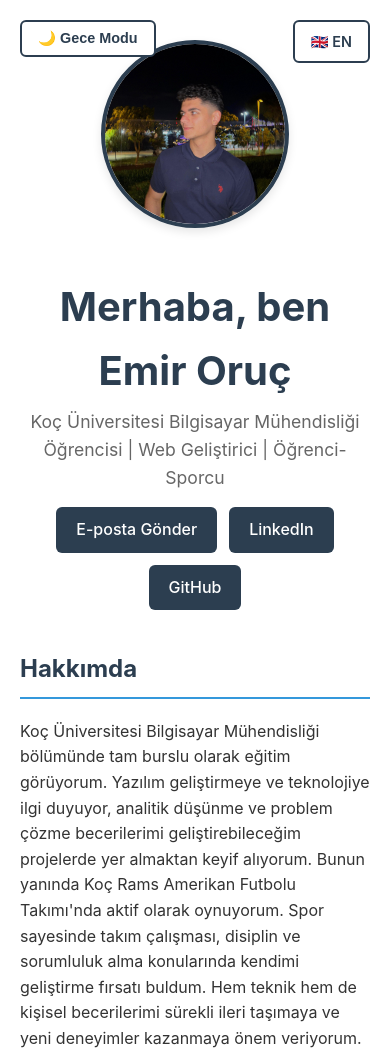
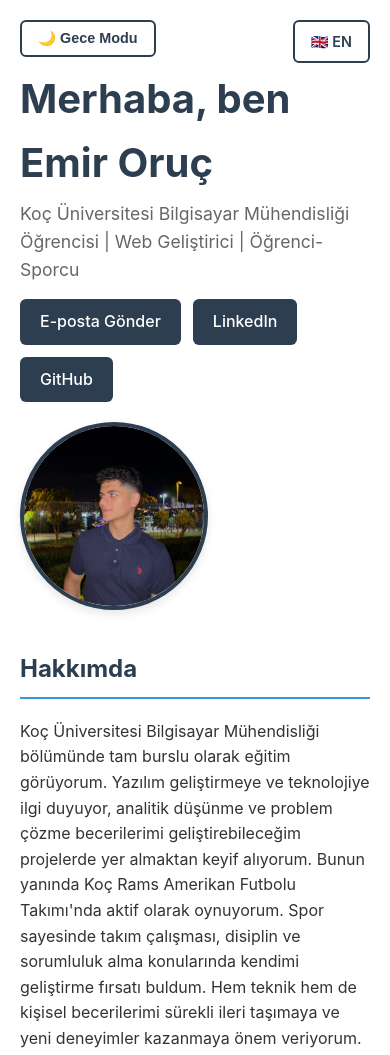
Before and after one commit to eoruc24/eoruc24.github.io, a plain HTML site: page index.html in a window 390 px wide. Shown: the top 1055 px of the page. Drawn offline with Linux system fonts and the light colour scheme.

Commit message:
Mobil için koyu/açık mod düzeltildi

```diff
--- a/style.css
+++ b/style.css
@@ -194,13 +194,20 @@ footer {
 
 /* Responsive Tasarım */
 @media (max-width: 600px) {
-    .profil-baslik {
-        text-align: center;
-        flex-direction: column-reverse;
+    #tema-degistir,
+    #dil-degistir {
+        top: 10px;
+        padding: 6px 10px;
+        font-size: 0.75rem;
+        border-width: 1px;
     }
 
-    .iletisim-linkleri {
-        justify-content: center;
+    #tema-degistir {
+        left: 10px;
+    }
+
+    #dil-degistir {
+        right: 10px;
     }
 }
 /* Gece Modu Renkleri */
```
